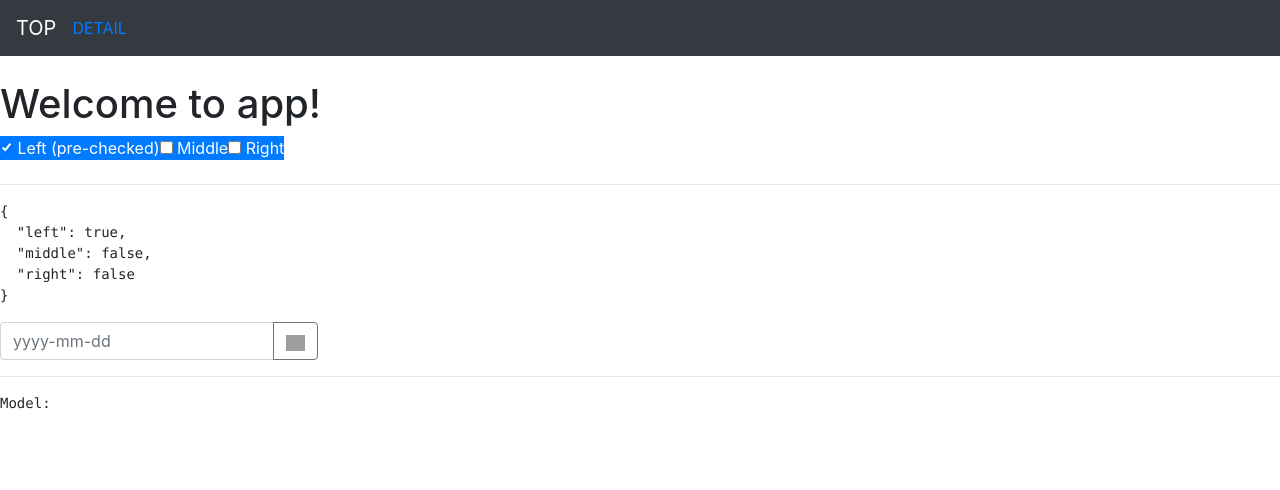
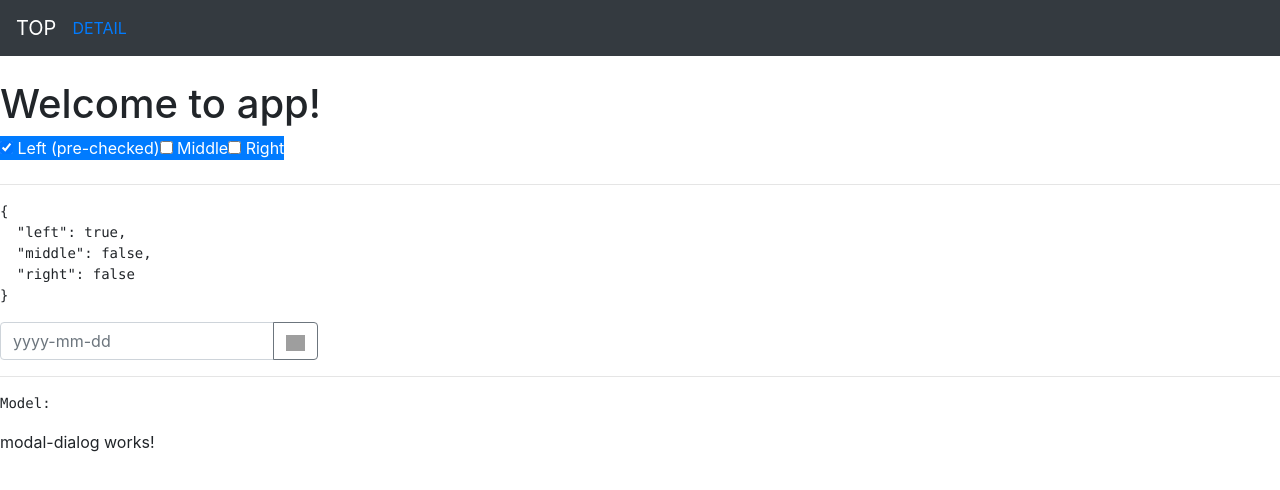
Before and after one commit to ponkore/angularjs-study-app, an Angular app: page / in a window 1280 px wide. Shown: the top 490 px of the page. Built offline with nearby package versions, Linux system fonts and the light colour scheme; grey boxes are pictures that could not be loaded.

Commit message:
ModalDialog module / component added

```diff
--- a/src/app/app.component.html
+++ b/src/app/app.component.html
@@ -13,6 +13,7 @@
 
 <app-buttons-checkbox></app-buttons-checkbox>
 <app-ngbd-datepicker-popup></app-ngbd-datepicker-popup>
+<app-modal-dialog></app-modal-dialog>
 
 <main role="main" class="container">
   <router-outlet></router-outlet>
--- a/src/app/app.module.ts
+++ b/src/app/app.module.ts
@@ -8,6 +8,7 @@ import { AppComponent } from './app.component';
 import { ButtonsCheckboxModule } from './components/buttons-checkbox/buttons-checkbox.module';
 import { NgbdDatepickerPopupModule } from './components/ngbd-datepicker-popup/ngbd-datepicker-popup.module';
 import { FugaService } from './service/fuga.service';
+import { ModalDialogModule } from './components/modal-dialog/modal-dialog.module';
 
 @NgModule({
   declarations: [
@@ -19,7 +20,8 @@ import { FugaService } from './service/fuga.service';
     NgbModule.forRoot(),
     AppRoutingModule,
     ButtonsCheckboxModule,
-    NgbdDatepickerPopupModule
+    NgbdDatepickerPopupModule,
+    ModalDialogModule
   ],
   providers: [FugaService],
   bootstrap: [AppComponent]
--- a/src/app/components/buttons-checkbox/buttons-checkbox.module.ts
+++ b/src/app/components/buttons-checkbox/buttons-checkbox.module.ts
@@ -15,6 +15,4 @@ import { FugaService } from '../../service/fuga.service';
   exports: [ButtonsCheckboxComponent],
   providers: [FugaService]
 })
-export class ButtonsCheckboxModule {
-  constructor() { }
-}
+export class ButtonsCheckboxModule { }
--- /dev/null
+++ b/src/app/components/modal-dialog/modal-dialog.component.html
@@ -0,0 +1,3 @@
+<p>
+  modal-dialog works!
+</p>
--- /dev/null
+++ b/src/app/components/modal-dialog/modal-dialog.component.ts
@@ -0,0 +1,15 @@
+import { Component, OnInit } from '@angular/core';
+
+@Component({
+  selector: 'app-modal-dialog',
+  templateUrl: './modal-dialog.component.html',
+  styleUrls: ['./modal-dialog.component.scss']
+})
+export class ModalDialogComponent implements OnInit {
+
+  constructor() { }
+
+  ngOnInit() {
+  }
+
+}
```
Also changed, not shown: src/app/components/modal-dialog/modal-dialog.module.ts (added, +17 -0 lines), src/app/components/modal-dialog/modal-dialog.component.scss (added), 2 other files (tests, documents, lock files or other folders).
